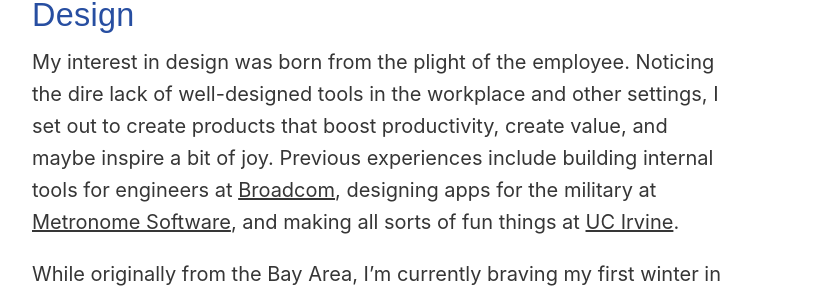
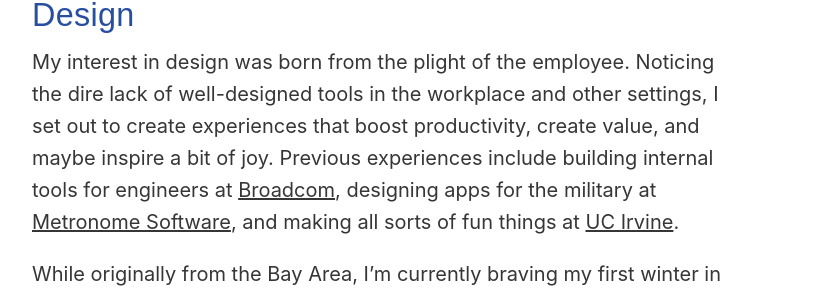
Before and after one commit to wilburc/wilburc.github.io, a Jekyll site: the page built from about.md, in a window 1280 px wide. Shown: the part 775-1071 px from the top of the page, without its empty margins (258-1080 px from the left). Built offline with Jekyll 4.4.1, drawn with Linux system fonts in a browser that asks for light colours.

Commit message:
pls work

```diff
--- a/CNAME
+++ b/CNAME
@@ -1 +1 @@
-www.wilburchen.com
+www.wilburchen.com/about
--- a/about.md
+++ b/about.md
@@ -12,7 +12,7 @@
 
 ## Design
 
-My interest in design was born from the plight of the employee. Noticing the dire lack of well-designed tools in the workplace and other settings, I set out to create products that boost productivity, create value, and maybe inspire a bit of joy. Previous experiences include building internal tools for engineers at <a href='https://www.broadcom.com/'>Broadcom</a>, designing apps for the military at <a href='http://www.metronome-software.com/'>Metronome Software</a>, and making all sorts of fun things at <a href='http://uci.edu'>UC Irvine</a>.
+My interest in design was born from the plight of the employee. Noticing the dire lack of well-designed tools in the workplace and other settings, I set out to create experiences that boost productivity, create value, and maybe inspire a bit of joy. Previous experiences include building internal tools for engineers at <a href='https://www.broadcom.com/'>Broadcom</a>, designing apps for the military at <a href='http://www.metronome-software.com/'>Metronome Software</a>, and making all sorts of fun things at <a href='http://uci.edu'>UC Irvine</a>.
 
 While originally from the Bay Area, I’m currently braving my first winter in Chicago, where I work with productization, visualization, and design within the Data Science team at <a href='http://centro.net'>Centro</a>.
 
```
Also changed, not shown: 1 other file.
